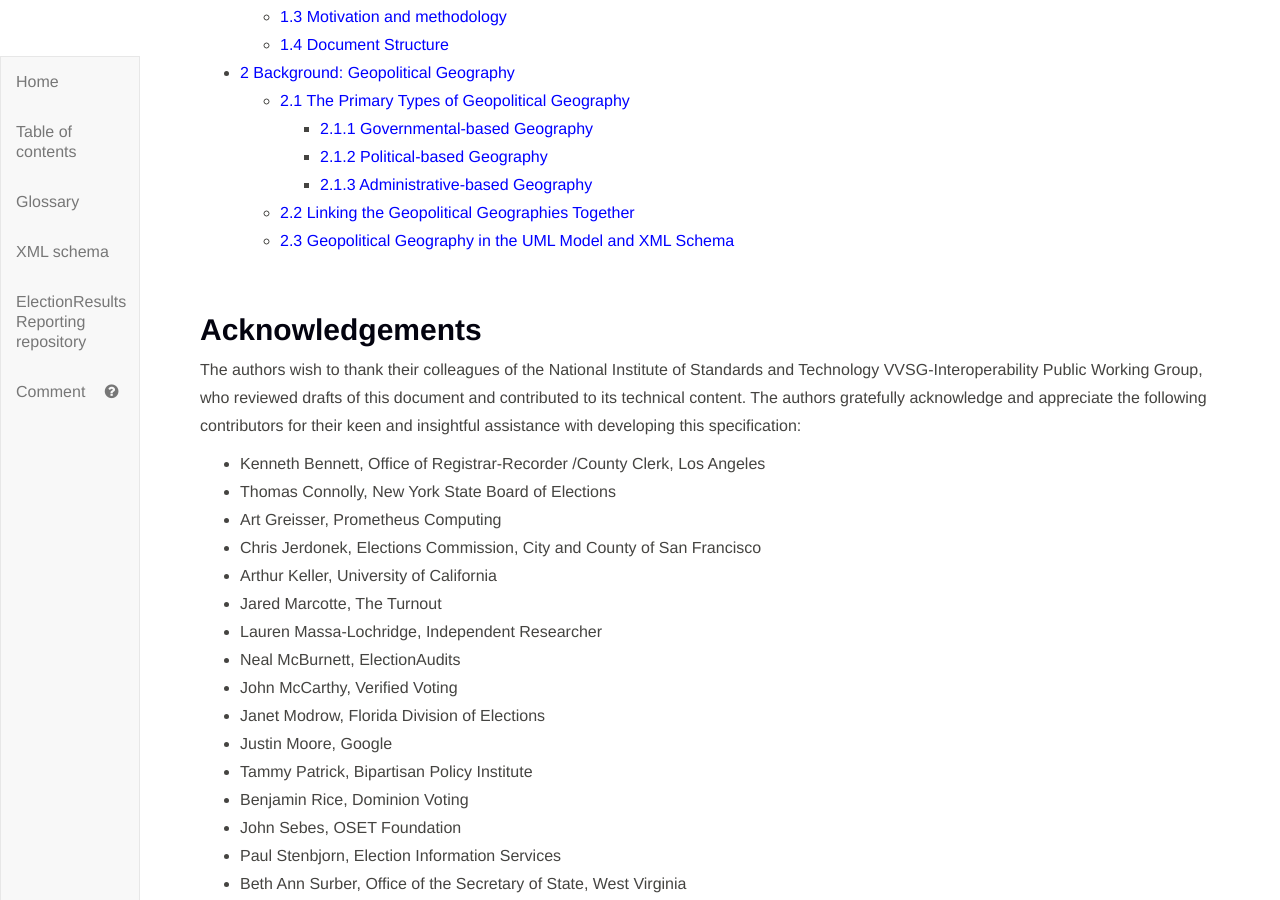
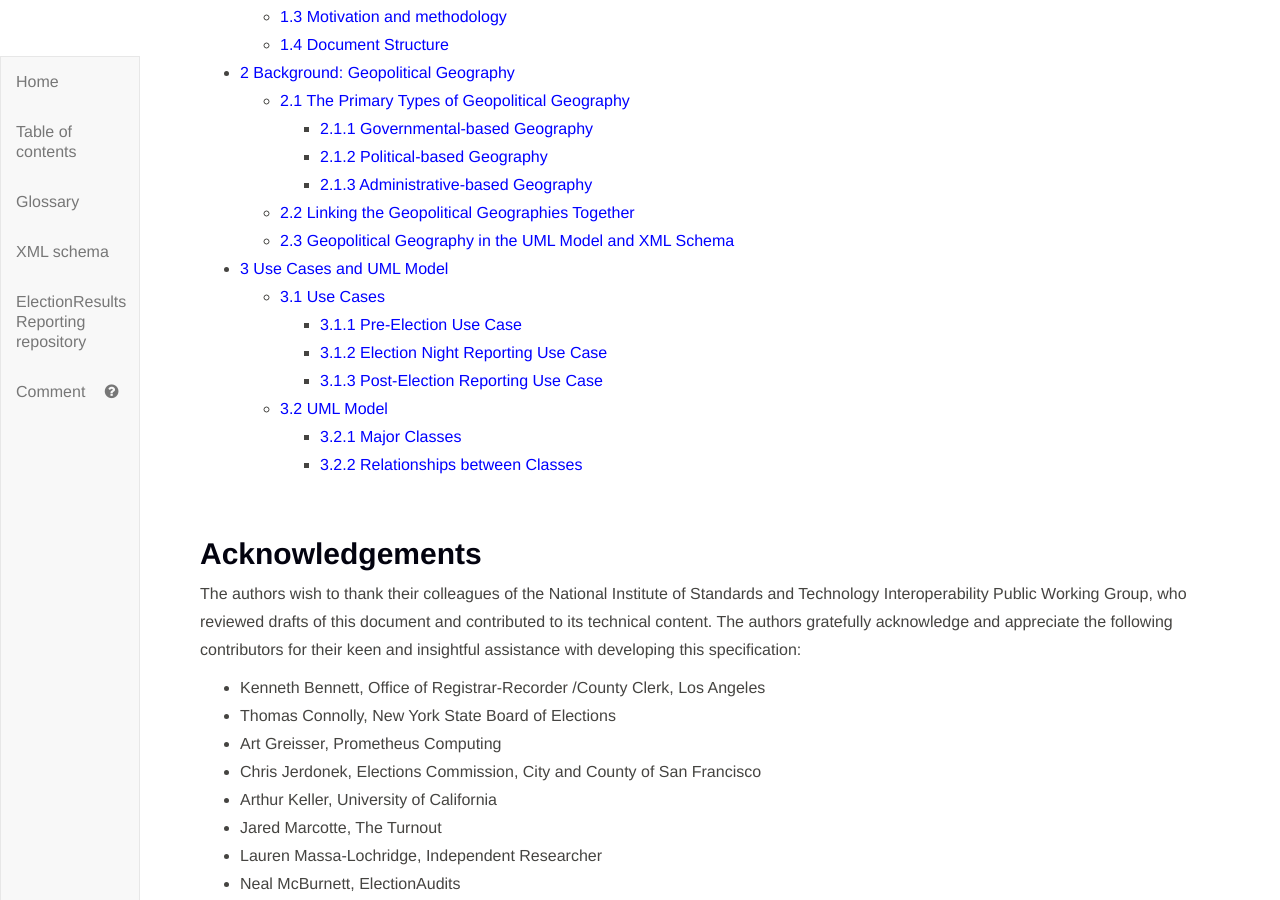
Before and after one commit to usnistgov/ElectionResultsReporting, a Jekyll site: the page built from index.md, in a window 1280 px wide and 900 px high, scrolled down 1548 px. Built offline with Jekyll 4.4.1, drawn with Linux system fonts in a browser that asks for light colours; our own code applies the rules of GitHub Pages for plain Markdown files.

Commit message:
added new sections

```diff
--- a/index.md
+++ b/index.md
@@ -49,11 +49,11 @@ Ballot; common data format; contest; district; election results; jurisdiction; o
 
 ## Table of Contents
 
-<!-- TOC depthFrom:1 depthTo:6 withLinks:1 updateOnSave:1 orderedList:0 -->
+<!-- TOC depthFrom:1 depthTo:6 withLinks:1 updateOnSave:0 orderedList:0 -->
 
 - [Acknowledgements](#acknowledgements)
 - [Executive Summary](#executive-summary)
-- [1 Introduction](#1-introduction)
+- [1	Introduction](#1-introduction)
 	- [1.1	Purpose](#11-purpose)
 	- [1.2	Audience](#12-audience)
 	- [1.3	Motivation and methodology](#13-motivation-and-methodology)
@@ -65,13 +65,21 @@ Ballot; common data format; contest; district; election results; jurisdiction; o
 		- [2.1.3 Administrative-based Geography](#213-administrative-based-geography)
 	- [2.2 Linking the Geopolitical Geographies Together](#22-linking-the-geopolitical-geographies-together)
 	- [2.3 Geopolitical Geography in the UML Model and XML Schema](#23-geopolitical-geography-in-the-uml-model-and-xml-schema)
+- [3 Use Cases and UML Model](#3-use-cases-and-uml-model)
+	- [3.1	Use Cases](#31-use-cases)
+		- [3.1.1	Pre-Election Use Case](#311-pre-election-use-case)
+		- [3.1.2	Election Night Reporting Use Case](#312-election-night-reporting-use-case)
+		- [3.1.3	Post-Election Reporting Use Case](#313-post-election-reporting-use-case)
+	- [3.2	UML Model](#32-uml-model)
+		- [3.2.1	Major Classes](#321-major-classes)
+		- [3.2.2	Relationships between Classes](#322-relationships-between-classes)
 
 <!-- /TOC -->
 
 <br>
 
 ## Acknowledgements
-The authors wish to thank their colleagues of the National Institute of Standards and Technology VVSG-Interoperability Public Working Group, who
+The authors wish to thank their colleagues of the National Institute of Standards and Technology Interoperability Public Working Group, who
 reviewed drafts of this document and contributed to its technical content.  The authors gratefully acknowledge and appreciate the following
 contributors for their keen and insightful assistance with developing this specification:
 
```
